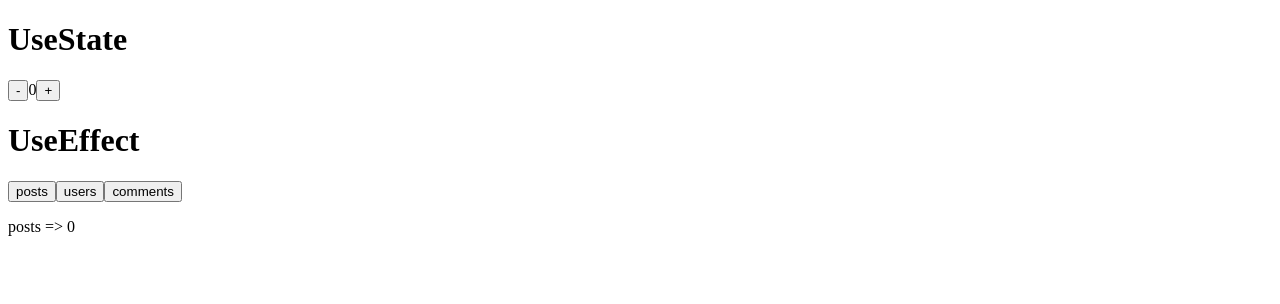
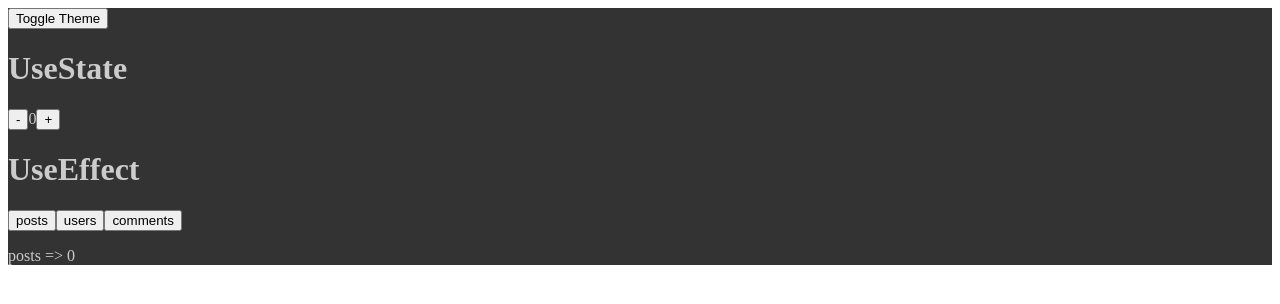
Before and after one commit to LagoJournal/React-Hooks, a React (Create React App) app in the folder react-hooks-explained/: page / in a window 1280 px wide. Shown: the top 304 px of the page. Built offline with nearby package versions, Linux system fonts and the light colour scheme; no server answers.

Commit message:
useContext

```diff
--- a/react-hooks-explained/src/App.js
+++ b/react-hooks-explained/src/App.js
@@ -1,8 +1,21 @@
-import { UseState, UseEffect } from "./Pages/essentials/index";
+import {
+  UseState,
+  UseEffect,
+  useTheme,
+  useThemeUpdate,
+} from "./Pages/essentials/index";
 
 function App() {
+  const darkTheme = useTheme();
+  const toggleTheme = useThemeUpdate();
+  const styles = {
+    backgroundColor: darkTheme ? "#333" : "#ccc",
+    color: darkTheme ? "#ccc" : "#333",
+  };
+
   return (
-    <div className="App">
+    <div style={styles}>
+      <button onClick={toggleTheme}>Toggle Theme</button>
       <UseState />
       <UseEffect />
     </div>
--- /dev/null
+++ b/react-hooks-explained/src/Pages/essentials/UseContext.js
@@ -0,0 +1,28 @@
+import { createContext, useContext, useState } from "react";
+
+const ThemeContext = createContext();
+const ThemeUpdateContext = createContext();
+
+export const useTheme = () => {
+  return useContext(ThemeContext);
+};
+
+export const useThemeUpdate = () => {
+  return useContext(ThemeUpdateContext);
+};
+
+export const ThemeProvider = ({ children }) => {
+  const [darkTheme, setDarkTheme] = useState(true);
+
+  const toggleTheme = () => {
+    setDarkTheme((prevDarkTheme) => !prevDarkTheme);
+  };
+
+  return (
+    <ThemeContext.Provider value={darkTheme}>
+      <ThemeUpdateContext.Provider value={toggleTheme}>
+        {children}
+      </ThemeUpdateContext.Provider>
+    </ThemeContext.Provider>
+  );
+};
--- a/react-hooks-explained/src/Pages/essentials/index.js
+++ b/react-hooks-explained/src/Pages/essentials/index.js
@@ -1,2 +1,3 @@
 export * from "./UseState";
 export * from "./UseEffect";
+export * from "./UseContext";
--- a/react-hooks-explained/src/index.js
+++ b/react-hooks-explained/src/index.js
@@ -1,12 +1,15 @@
 import React from "react";
 import ReactDOM from "react-dom/client";
 import App from "./App";
+import { ThemeProvider } from "./Pages/essentials";
 import reportWebVitals from "./reportWebVitals";
 
 const root = ReactDOM.createRoot(document.getElementById("root"));
 root.render(
   <React.StrictMode>
-    <App />
+    <ThemeProvider>
+      <App />
+    </ThemeProvider>
   </React.StrictMode>
 );
 
```
